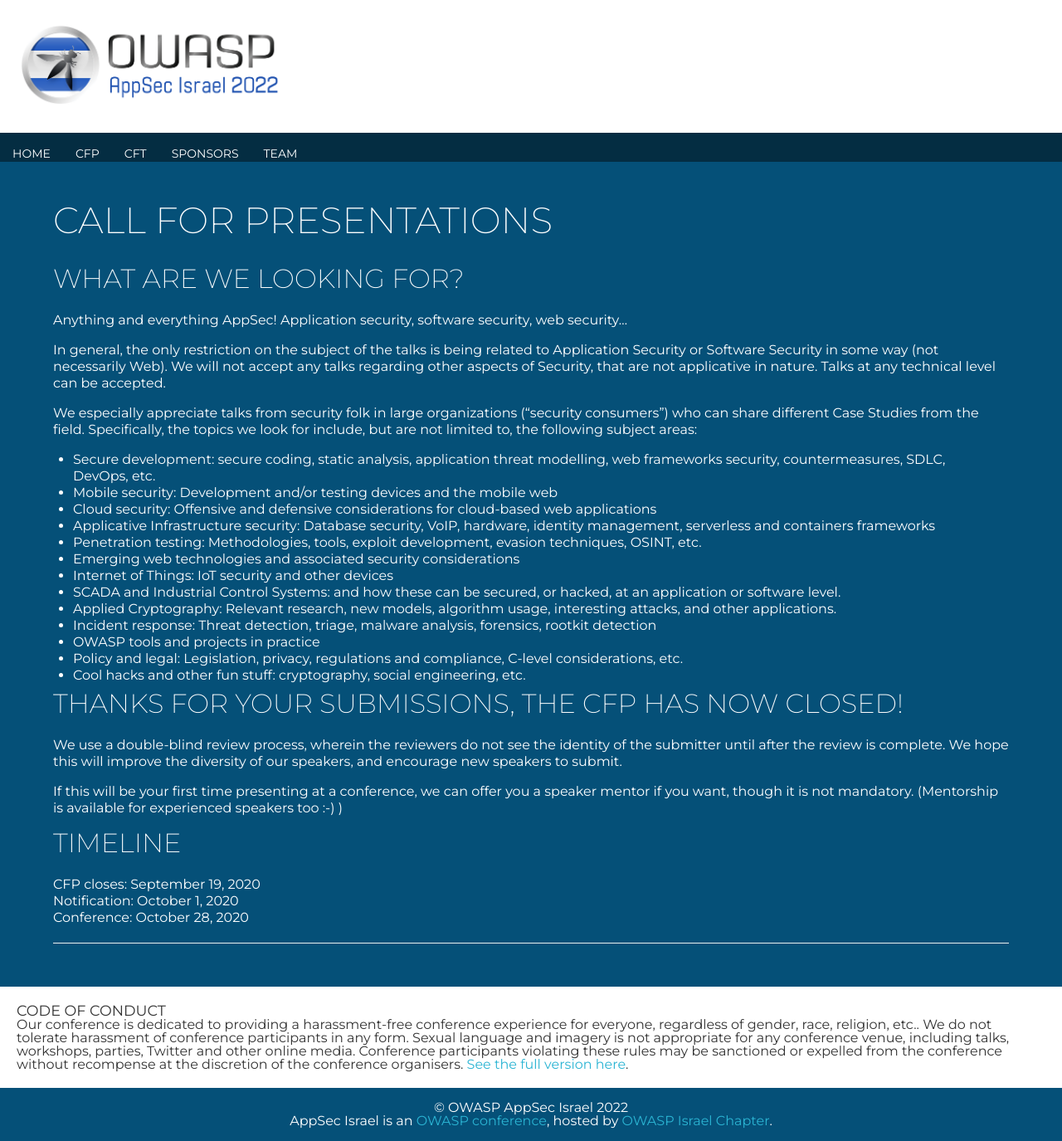
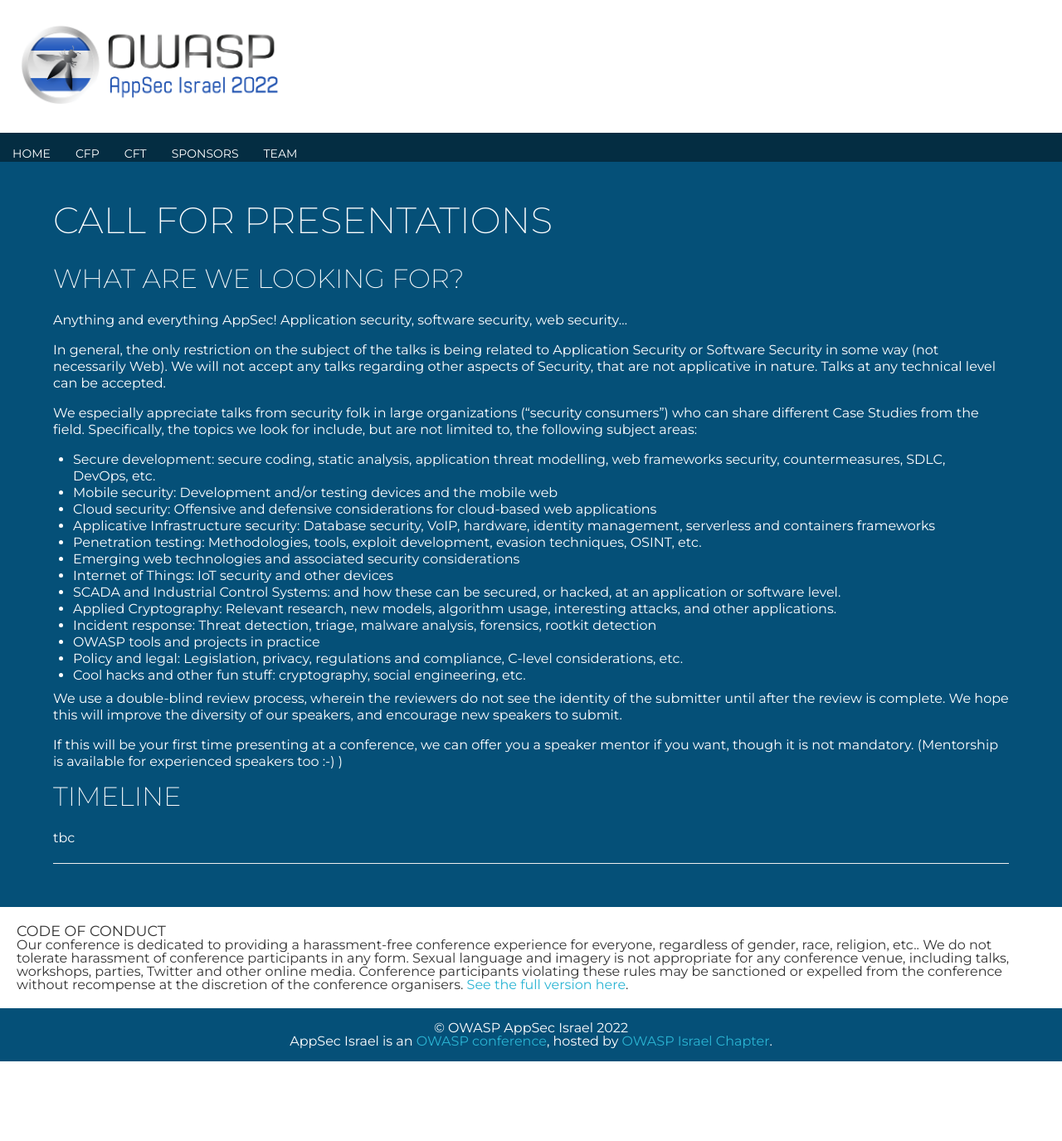
Before and after one commit to OWASP/www-event-appsecil-2023, a Jekyll site: the page built from CFP.md, in a window 1280 px wide. Shown: the whole page at 83% size. Built offline with Jekyll 4.4.1, drawn with Linux system fonts in a browser that asks for light colours; our own code applies the rules of GitHub Pages for plain Markdown files; after the commit the page ends 1279 px from its top, so only the background shows below that.

Commit message:
Update CFP.md

```diff
--- a/CFP.md
+++ b/CFP.md
@@ -25,16 +25,16 @@ We especially appreciate talks from security folk in large organizations (“sec
 - **Policy and legal**: Legislation, privacy, regulations and compliance, C-level considerations, etc.
 - **Cool hacks and other fun stuff**: cryptography, social engineering, etc.
 
-### Thanks for your submissions, the CFP has now closed!
-
 We use a double-blind review process, wherein the reviewers do not see the identity of the submitter until after the review is complete. We hope this will improve the diversity of our speakers, and encourage new speakers to submit.
 
 If this will be your first time presenting at a conference, we can offer you a speaker mentor if you want, though it is not mandatory. (Mentorship is available for experienced speakers too :-) )
 
 ### Timeline
 
-CFP closes: September 19, 2020
+tbc
+
+<!--CFP closes: September 19, 2020
 Notification: October 1, 2020
-Conference: October 28, 2020
+Conference: October 28, 2020   -->
 
 ---
```
